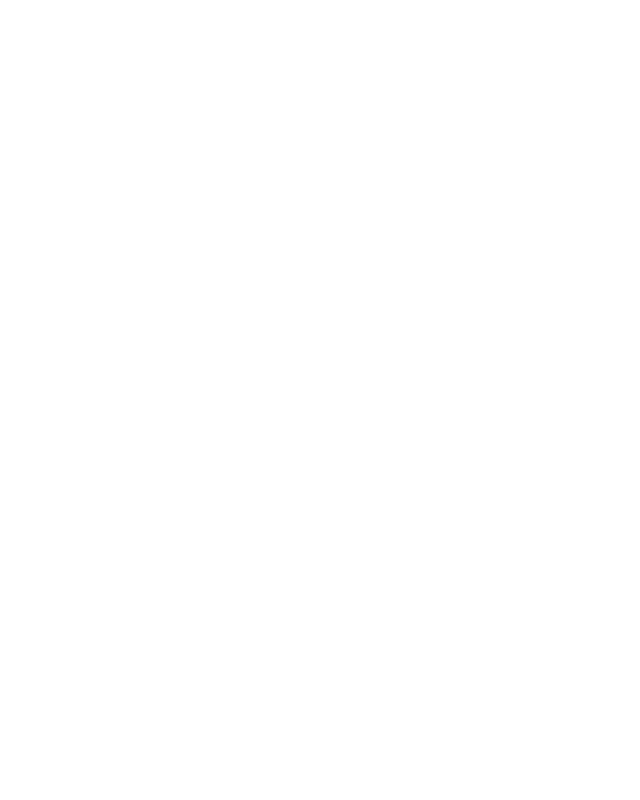
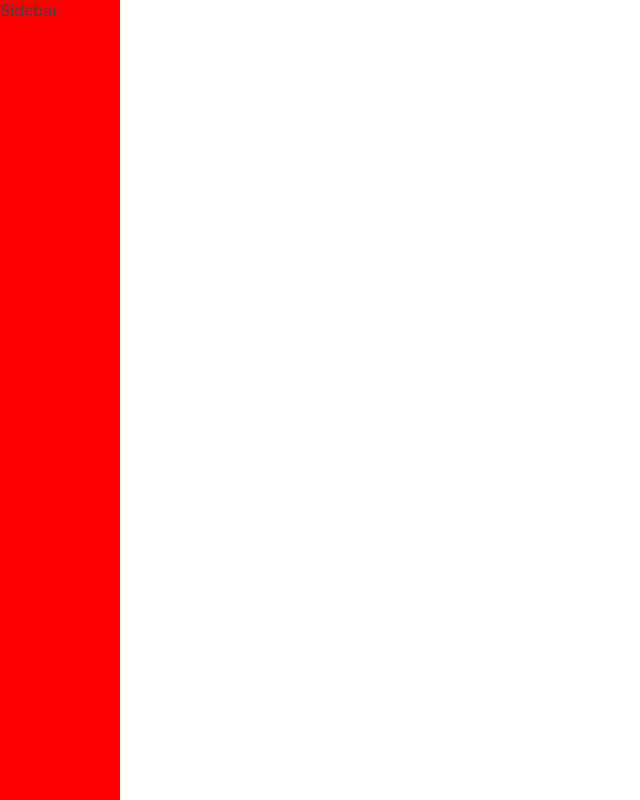
Before and after one commit to timeitel-boilerplate/nextjs-template, a Next.js app: page / in a window 1280 px wide. Shown: the whole page, without its empty margins (0-640 px from the left). Built offline with nearby package versions, Linux system fonts and the light colour scheme.

Commit message:
wip: placeholder props

```diff
--- a/pages/_app.tsx
+++ b/pages/_app.tsx
@@ -2,12 +2,15 @@ import type { AppProps } from 'next/app';
 import { FC } from 'react';
 import { GlobalStyles, theme } from '@theme';
 import { ThemeProvider } from 'styled-components';
+import { Layout } from 'components/shared';
 
 const MyApp: FC<AppProps> = ({ Component, pageProps }: AppProps) => {
   return (
     <ThemeProvider theme={theme}>
       <GlobalStyles />
-      <Component {...pageProps} />
+      <Layout>
+        <Component {...pageProps} />
+      </Layout>
     </ThemeProvider>
   );
 };
--- a/src/components/shared/Layout.tsx
+++ b/src/components/shared/Layout.tsx
@@ -1,12 +1,26 @@
+import { PlaceholderProp } from '@utils/types';
 import { FC } from 'react';
+import styled from 'styled-components';
 
-interface LayoutProps {}
+const Main = styled.div`
+  display: flex;
+  height: 100%;
+  min-width: 150px;
+`;
 
-export const Layout: FC<LayoutProps> = ({ children }) => {
+const Sidebar = styled.div`
+  min-width: 120px;
+  background: red;
+  padding: ${(p) => p.theme.spacing[4]};
+`;
+
+// interface LayoutProps {}
+
+export const Layout: FC<PlaceholderProp> = ({ children }) => {
   return (
-    <>
-      <div style={{ background: 'red' }}>Sidebar</div>
+    <Main>
+      <Sidebar>Sidebar</Sidebar>
       <div>{children}</div>
-    </>
+    </Main>
   );
 };
```
Also changed, not shown: src/utils/types.ts (+5 -3 lines).
